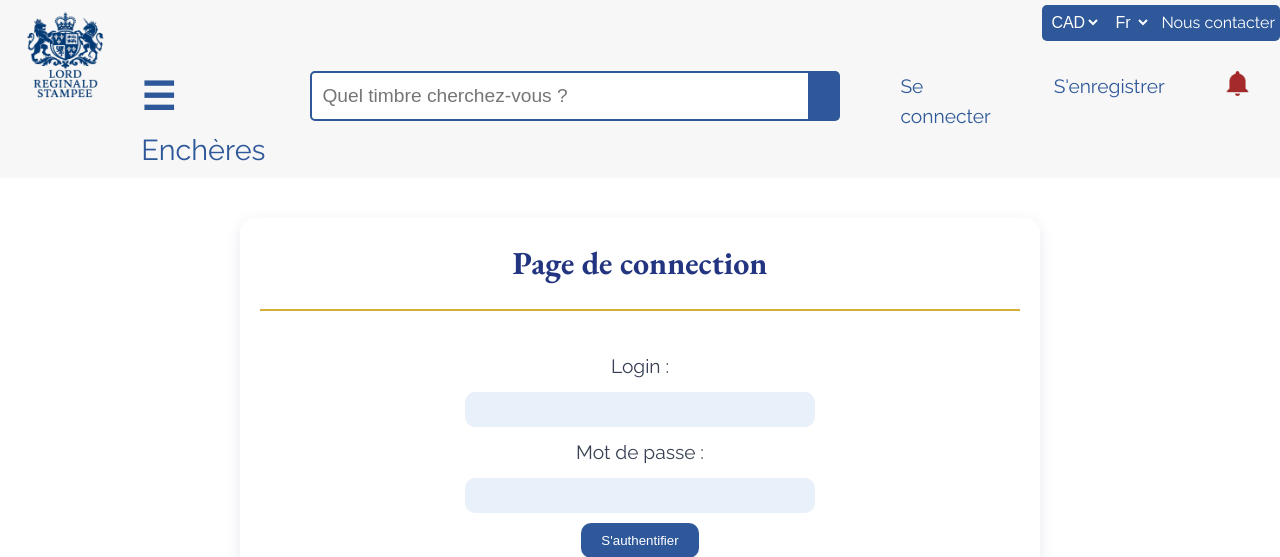
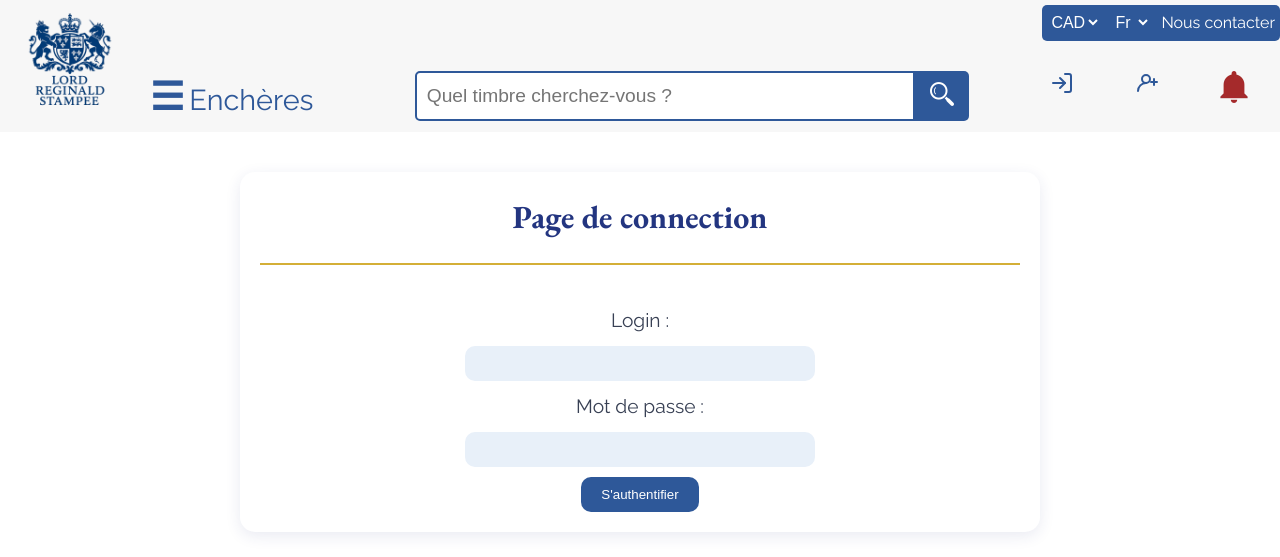
Before and after one commit to kho-mohamed/projetWeb1_lordStampee, a PHP site: page / in a window 1280 px wide. Shown: the top 557 px of the page. Run offline with PHP 8.4, Linux system fonts and the light colour scheme.

Commit message:
amélioration de l'entete et de son css

```diff
--- a/public/css/entete.css
+++ b/public/css/entete.css
@@ -3,7 +3,8 @@
   background-color: var(--fond-gris);
 }
 .entete__logo {
-  width: 120px;
+  max-width: 120px;
+  min-width: 10px;
   margin-left: 10px;
 }
 .entete__navigation {
@@ -108,3 +109,21 @@
 .entete__nav-secondaire .entete__config:not(:first-child):not(:last-of-type) {
   border-radius: 0;
 }
+
+@media screen and (max-width: 1150px) {
+  .menu_hamburger__titre {
+    display: none;
+  }
+  .entete__recherche input {
+    min-width: 300px;
+  }
+}
+
+@media screen and (max-width: 785px) {
+  .entete__recherche input,
+  .entete__recherche button,
+  .entete__notifications,
+  .entete__nav-secondaire {
+    display: none;
+  }
+}
--- /dev/null
+++ b/public/scripts/header-screen.js
@@ -0,0 +1,26 @@
+// liste des variables :
+const baliseLogo = document.querySelector(".entete__logo");
+const imageLogo = document.querySelector(".entete__logo-image");
+const baliseLogoScreen = document.querySelector(".entete__logo2");
+
+// fonction de déplacement du logo :
+
+const deplacerLogo = async () => {
+  baliseLogoScreen.appendChild(imageLogo);
+};
+
+const revenirLogo = async () => {
+  baliseLogo.appendChild(imageLogo);
+};
+
+// balise de mediaquery cible :
+const mediaQueryMobile = window.matchMedia("(max-width: 785px)");
+// écouteur d'évenement :
+
+mediaQueryMobile.addEventListener("change", async (event) => {
+  if (event.matches) {
+    await deplacerLogo();
+  } else {
+    await revenirLogo();
+  }
+});
--- a/views/layouts/header.php
+++ b/views/layouts/header.php
@@ -8,13 +8,14 @@
     <link
         href="https://fonts.googleapis.com/css2?family=EB+Garamond:wght@400;700&family=Raleway:wght@300;400;700&display=swap"
         rel="stylesheet" />
+    <script type="module" src="{{ asset }}/scripts/header-screen.js"></script>
     <title>{{ title }}</title>
 </head>
 
 <body>
     <header class="entete">
         <picture class="entete__logo">
-            <img src="{{ asset }}/images/logo.webp" alt="Logo de Lord Stampee" />
+            <img class="entete__logo-image" src="{{ asset }}/images/logo.webp" alt="Logo de Lord Stampee" />
         </picture>
         <div class="entete__navigation">
             <nav class="entete__nav-secondaire">
@@ -66,6 +67,7 @@
                         </li>
                     </ul>
                 </nav>
+                <div class=" entete__logo entete__logo2"></div>
 
                 <div class="entete__recherche">
                     <input type="search" placeholder="Quel timbre cherchez-vous ?" />
@@ -75,15 +77,37 @@
                 </div>
                 {% if session.user_id is not defined %}
                 <div class="entete__connexion">
-                    <a href="{{ base }}/login">Se connecter</a>
+                    <a href="{{ base }}/login"><svg width="24" height="24" viewBox="0 0 24 24" fill="none"
+                            stroke="currentColor" stroke-width="2" stroke-linecap="round" stroke-linejoin="round"
+                            role="img" aria-labelledby="title-login">
+                            <title id="title-login">Se connecter</title>
+                            <path d="M15 3h4a2 2 0 0 1 2 2v14a2 2 0 0 1-2 2h-4" />
+                            <polyline points="10 17 15 12 10 7" />
+                            <line x1="15" y1="12" x2="3" y2="12" />
+                        </svg></a>
                 </div>
                 <div class="entete__connexion">
-                    <a href="{{ base }}/user/create">S'enregistrer</a>
+                    <a href="{{ base }}/user/create"><svg width="24" height="24" viewBox="0 0 24 24" fill="none"
+                            stroke="currentColor" stroke-width="2" stroke-linecap="round" stroke-linejoin="round"
+                            role="img" aria-labelledby="title-user-plus">
+                            <title id="title-user-plus">S'enregistrer</title>
+                            <circle cx="12" cy="8" r="4" />
+                            <path d="M4 20c0-4.4 3.6-8 8-8" />
+                            <line x1="20" y1="8" x2="20" y2="14" />
+                            <line x1="17" y1="11" x2="23" y2="11" />
+                        </svg></a>
                 </div>
                 {% endif %}
                 {% if session.user_id is defined %}
                 <div class="entete__connexion">
-                    <a href="{{ base }}/user/index">Mon profil</a>
+                    <a href="{{ base }}/user/index"><svg width="24" height="24" viewBox="0 0 24 24" fill="none"
+                            stroke="currentColor" stroke-width="2" stroke-linecap="round" stroke-linejoin="round"
+                            role="img" aria-labelledby="title-user-circle">
+                            <title id="title-user-circle">Compte</title>
+                            <circle cx="12" cy="12" r="10" />
+                            <circle cx="12" cy="10" r="3" />
+                            <path d="M6 20c0-3.3 2.7-6 6-6s6 2.7 6 6" />
+                        </svg></a>
                 </div>
                 {% endif %}
 
```
Also changed, not shown: readme.md.
